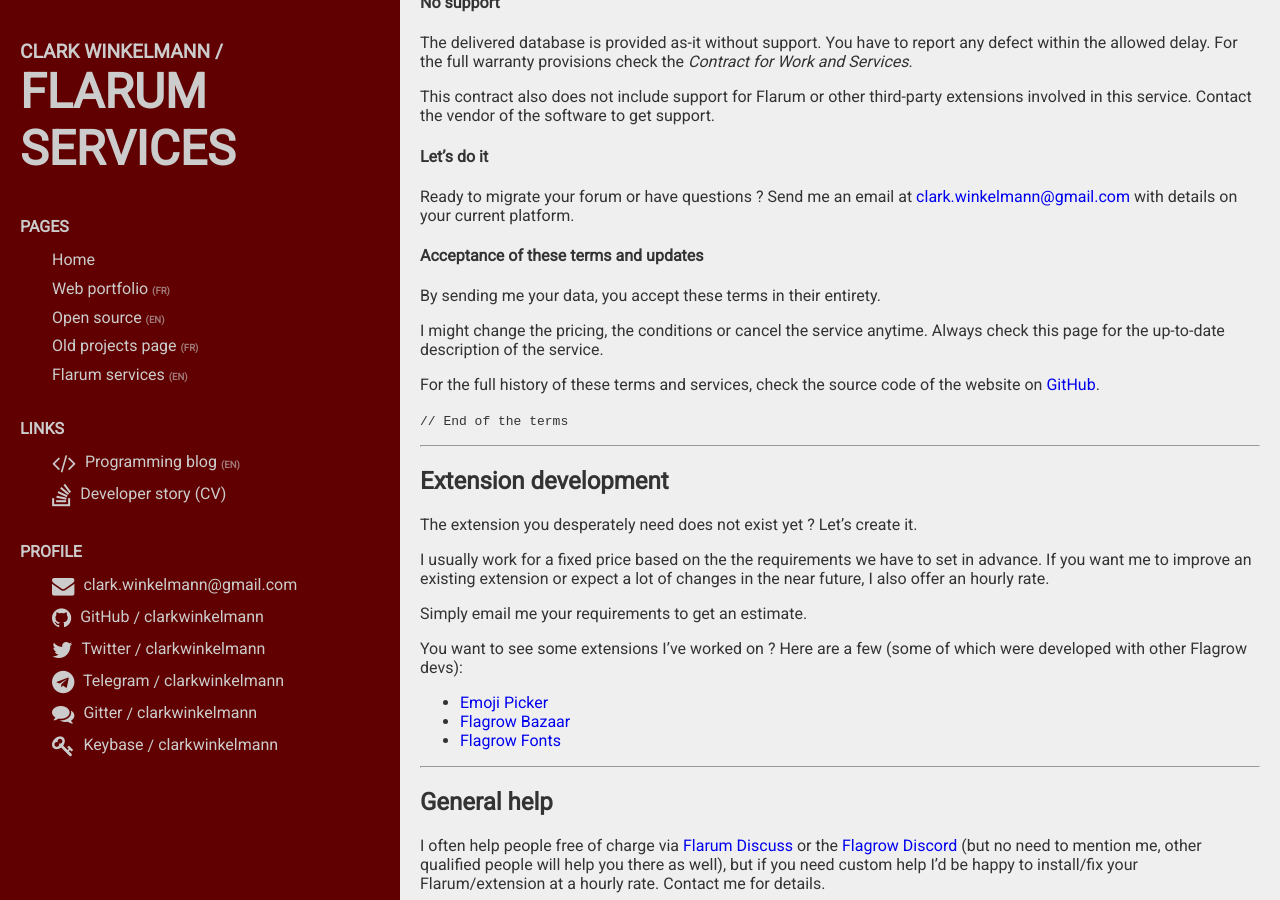
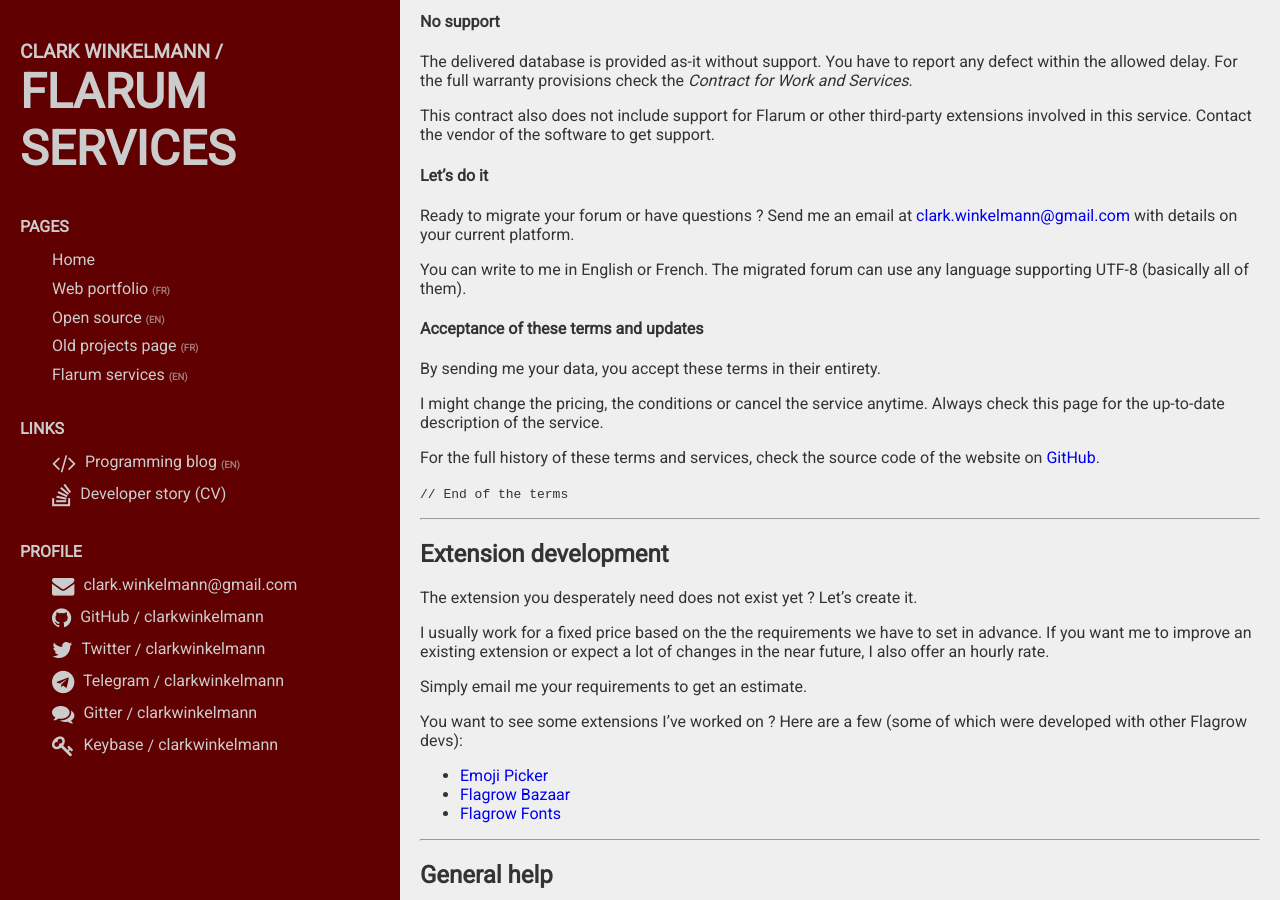
Before and after one commit to clarkwinkelmann/clarkwinkelmann.com, a Jekyll site: the page built from flarum-services.md, in a window 1280 px wide and 900 px high, scrolled down 2879 px. Built offline with Jekyll 4.4.1, drawn with Linux system fonts in a browser that asks for light colours; comment, search, counter and statistics services are not loaded; some of the changed text lies outside the part shown.

Commit message:
Language info

```diff
--- a/flasum-services.md
+++ b/flarum-services.md
@@ -64,6 +64,7 @@
 - Be popular
 - Use MySQL as database
 - Use only core features of the platform (no third-party or optional addons/extensions)
+- Be documented (in the source code or official documentation) in English or French
 
 #### Destination forum (Flarum) must meet the following criteria:
 
@@ -162,6 +163,9 @@
 Ready to migrate your forum or have questions ?
 Send me an email at <clark.winkelmann@gmail.com> with details on your current platform.
 
+You can write to me in English or French.
+The migrated forum can use any language supporting UTF-8 (basically all of them).
+
 #### Acceptance of these terms and updates
 
 By sending me your data, you accept these terms in their entirety.
```
